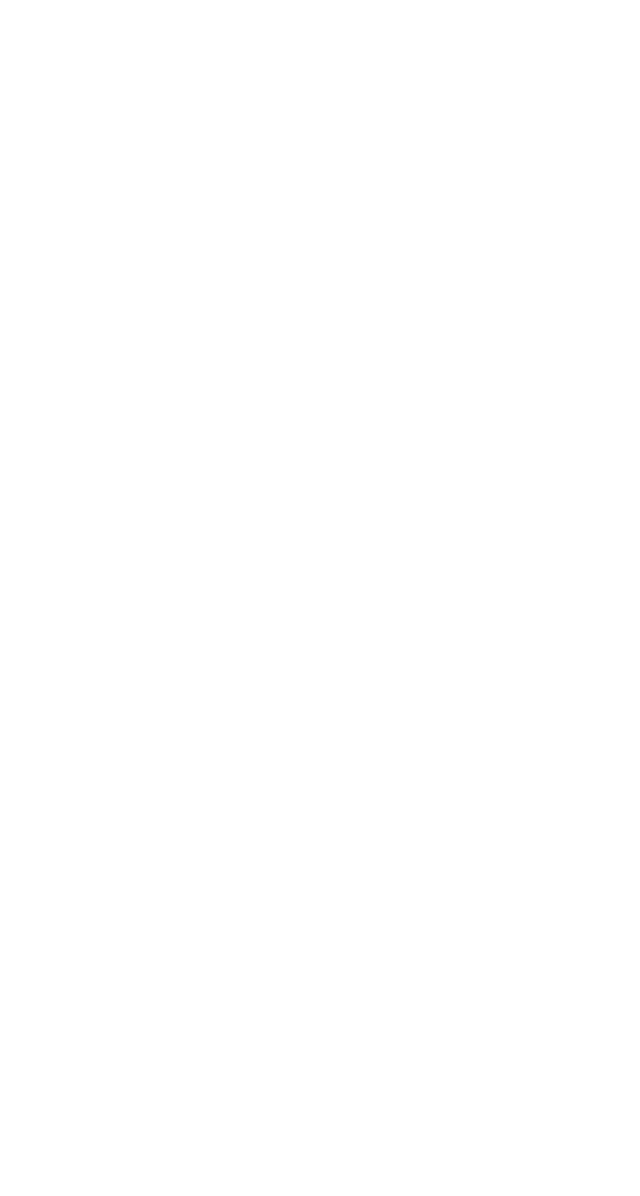
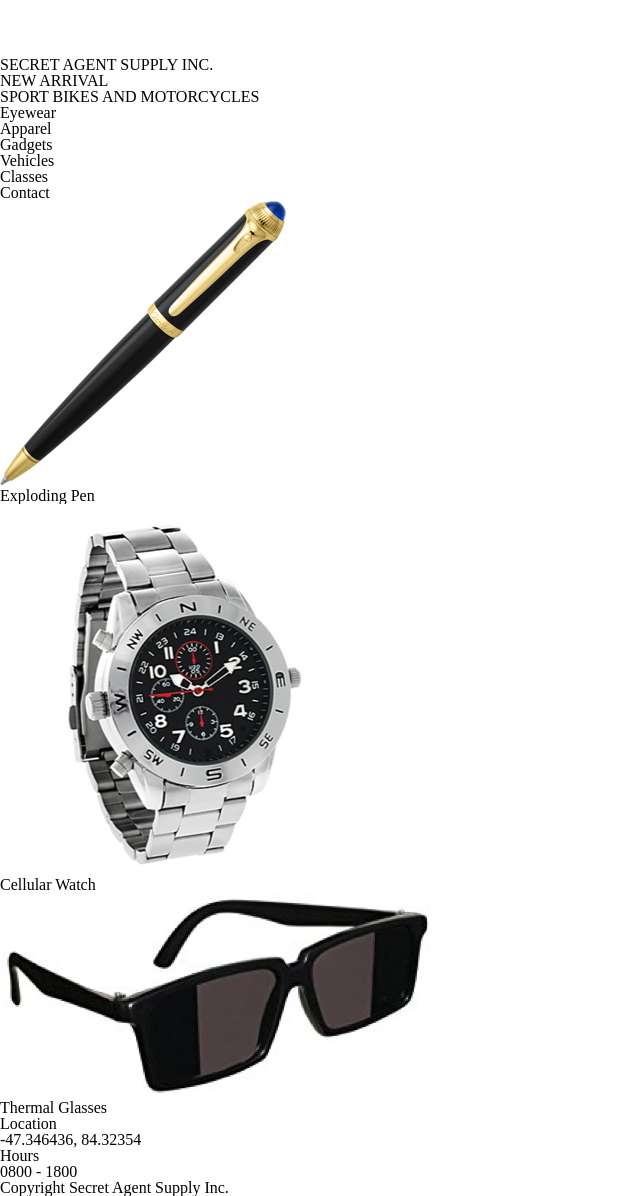
Before and after one commit to cbrosser/SecretAgentSupply, a plain HTML site: page index.html in a window 1280 px wide. Shown: the whole page, without its empty margins (0-640 px from the left). Before the commit the page ends 800 px from the top, so only its background shows below. Drawn offline with Linux system fonts and the light colour scheme.

Commit message:
Create HTML structure

```diff
--- a/index.html
+++ b/index.html
@@ -7,5 +7,69 @@
   </head>
   <body>
 
+    <!-- Top Logo Section -->
+
+    <div class="logo">
+      <img src="resources/images/logo.png" />
+      <p>SECRET AGENT SUPPLY INC.</p>
+    </div>
+
+    <!-- Main Banner -->
+
+    <div class="banner">
+      <div class="main">
+        <p>NEW ARRIVAL</p>
+        <h1>SPORT BIKES AND MOTORCYCLES</h1>
+      </div>
+    </div>
+
+    <!-- Navigation Bar -->
+
+    <nav>
+      <ul>
+        <li>Eyewear</li>
+        <li>Apparel</li>
+        <li>Gadgets</li>
+        <li>Vehicles</li>
+        <li>Classes</li>
+        <li>Contact</li>
+      </ul>
+    </nav>
+
+    <!-- Product Grid -->
+
+    <div class="grid">
+      <div class="product">
+        <img src="resources/images/pen.png" />
+        <p>Exploding Pen</p>
+      </div>
+      <div class="product">
+        <img src="resources/images/watch.png" />
+        <p>Cellular Watch</p>
+      </div>
+      <div class="product">
+        <img src="resources/images/glasses.png" />
+        <p>Thermal Glasses</p>
+      </div>
+    </div>
+
+    <!-- Location & Hours Section -->
+
+    <div class="container">
+      <div>
+        <p>Location</p>
+        <p class="detail">-47.346436, 84.32354</p>
+      </div>
+      <div>
+        <p>Hours</p>
+        <p class="detail">0800 - 1800</p>
+      </div>
+    </div>
+
+    <!-- Footer Section -->
+
+    <footer>
+      <p>Copyright Secret Agent Supply Inc.</p>
+    </footer>
   </body>
 </html>
```
